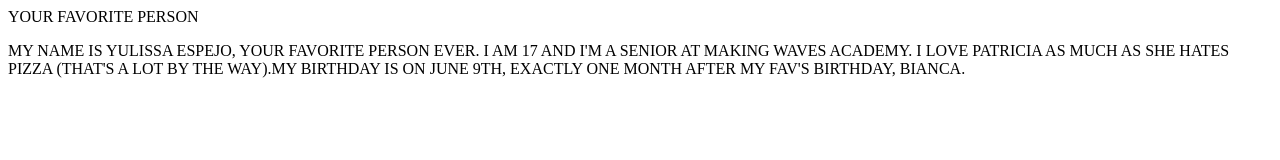
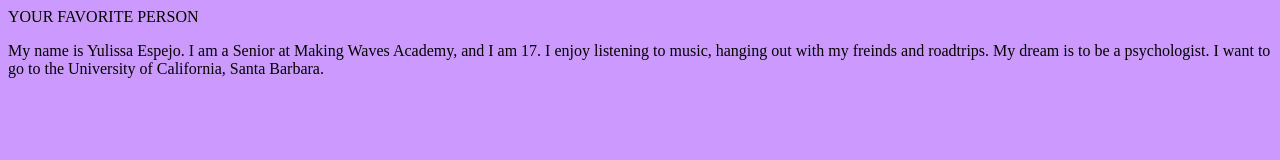
Before and after one commit to yulissaespejo/yulissaespejo.github.io, a plain HTML site: page index.html in a window 1280 px wide. Drawn offline with Linux system fonts and the light colour scheme.

Commit message:
Update html

```diff
--- a/index.html
+++ b/index.html
@@ -2,9 +2,10 @@
 <HEAD>
 <TITLE> YULISSA L. ESPEJO</TITLE>
 </HEAD>
+<body style="background-color:#cc99ff;">
 <BODY>
   YOUR FAVORITE PERSON
-<P> MY NAME IS YULISSA ESPEJO, YOUR FAVORITE PERSON EVER. I AM 17 AND I'M A SENIOR AT MAKING WAVES ACADEMY. I LOVE PATRICIA AS MUCH AS SHE HATES PIZZA (THAT'S A LOT BY THE WAY).MY BIRTHDAY IS ON JUNE 9TH, EXACTLY ONE MONTH AFTER MY FAV'S BIRTHDAY, BIANCA.
+<P> My name is Yulissa Espejo. I am a Senior at Making Waves Academy, and I am 17. I enjoy listening to music, hanging out with my freinds and roadtrips. My dream is to be a psychologist. I want to go to the University of California, Santa Barbara.
 </P> </BODY>
 
 <HTML>
```
